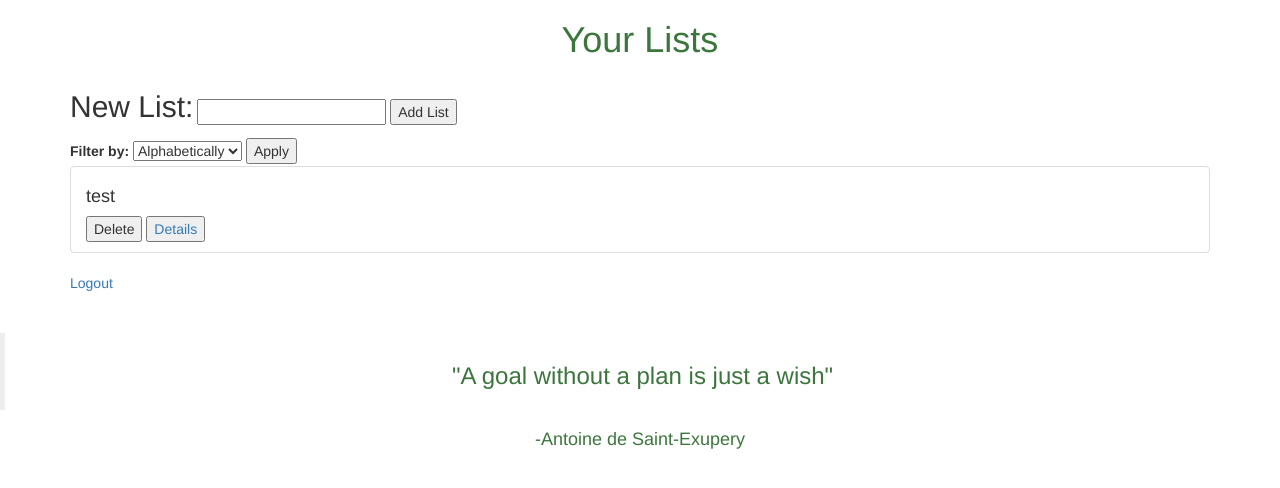
After one commit to ralphsulioti/To-Do-List, a Django app: page /lists_index in a window 1280 px wide. The commit adds this page. Shown: the top 488 px of the page. Run offline with Django 5.2, Linux system fonts and the light colour scheme; a user stored in the database is signed in; data comes from the database, SQL or seed files in the repository; both versions use the stored data as it was before the commit; some libraries are stand-ins or nearby versions.

Commit message:
Finishing touches on project
Added styling and last of functionalities

```diff
--- a/todo_list_proj/todo_list/admin.py
+++ b/todo_list_proj/todo_list/admin.py
@@ -1,7 +1,7 @@
 from django.contrib import admin
-from .models import List, Item, User
+from .models import List, Item
+from django.contrib.auth.models import User
 
 # Register your models here.
 admin.site.register(List)
 admin.site.register(Item)
-admin.site.register(User)
--- a/todo_list_proj/todo_list/models.py
+++ b/todo_list_proj/todo_list/models.py
@@ -1,33 +1,14 @@
 import datetime
 from django.db import models
 from django.utils import timezone
-
-# Create your models here.
-class User(models.Model):
-    user_name = models.CharField(max_length=200)
-
-    def __str__(self):
-        return self.user_name
+from django.contrib.auth.models import User
 
 class List(models.Model):
     user_id = models.ForeignKey(User, on_delete=models.CASCADE)
     list_name = models.CharField(max_length=200)
-
-    def __str__(self):
-        return self.list_name
-
-    def get_items(self):
-        return self.get_items()
-        #return self.item_set.all()  # Accessing related items through the foreign key relationship
 
 class Item(models.Model):
     list_id = models.ForeignKey(List, on_delete=models.CASCADE)
     item_date_added = models.DateTimeField("date added")
     item_descr = models.CharField(max_length=200)
     item_done = models.BooleanField()
-
-    def __str__(self):
-        return self.item_descr
-
-    #def was_published_recently(self):
-     #   return self.item_date_added >= timezone.now() - datetime.timedelta(days=1)
--- /dev/null
+++ b/todo_list_proj/todo_list/templates/lists_index.html
@@ -0,0 +1,51 @@
+<!DOCTYPE html>
+<html lang="en">
+<head>
+    <meta charset="UTF-8">
+    <meta name="viewport" content="width=device-width, initial-scale=1.0">
+    <link rel="stylesheet" href="https://maxcdn.bootstrapcdn.com/bootstrap/3.4.1/css/bootstrap.min.css">
+    <title>Lists</title>
+</head>
+<body>
+    <div class="container">
+        <h1><p class="text-success text-center">Your Lists</p></h1>
+        <form action="{% url 'add_list' %}" method="post">
+            {% csrf_token %}
+            <label for="list_name"><h2>New List:</h2></label>
+            <input type="text" id="list_name" name="list_name">
+            <button type="submit">Add List</button>
+        </form>
+        <form action="{% url 'lists_index' %}" method="get">
+            <label for="filter">Filter by:</label>
+            <select id="filter" name="filter">
+                <option value="list_name">Alphabetically</option>
+                <option value="oldToNew">Date Added</option>
+            </select>
+            <button type="submit">Apply</button>
+        </form>
+        {% if lists %}
+            <ul class="list-group">
+                {% for list in lists %}
+                <li class="list-group-item"><h4>{{ list.list_name }}</h4>
+                        <form action="{% url 'delete_list' list.id %}" method="post" style="display: inline;">
+                            {% csrf_token %}
+                            <button type="submit">Delete</button>
+                        </form>
+                        <a href="{% url 'list_view' list.id %}"><button>Details</button></a>
+                    </li>
+                {% endfor %}
+            </ul>
+        {% endif %}
+        <a href="{% url 'logout_view' %}">Logout</a>
+    </div>
+    <br><br>
+    <figure class="text-center">
+      <blockquote class="blockquote">
+          <h3><p class="text-success">"A goal without a plan is just a wish"</p></h3>
+      </blockquote>
+      <h4><figcaption class="blockquote-footer"><p class="text-success">
+        -Antoine de Saint-Exupery
+      </p></figcaption></h4>
+    </figure>
+</body>
+</html>
--- a/todo_list_proj/todo_list/urls.py
+++ b/todo_list_proj/todo_list/urls.py
@@ -2,10 +2,14 @@ from django.urls import path
 from . import views
 
 urlpatterns = [
-    path('', views.home),
-    path('logout', views.logout_view),
+    path('', views.home, name='home'),
+    path('logout', views.logout_view, name='logout_view'),
     path('<int:list_id>/', views.list_view, name='list_view'),
     path('delete/<int:item_id>/', views.delete_item, name='delete_item'),
     path('add/<int:list_id>/', views.add_item, name='add_item'),
     path('details/<int:item_id>/', views.item_details, name='item_details'),
+    path('done/<int:item_id>/', views.item_done, name='item_done'),
+    path('lists_index', views.lists_index, name='lists_index'),
+    path('add_list/', views.add_list, name='add_list'),
+    path('delete_list/<int:list_id>/', views.delete_list, name='delete_list'),
 ]
--- a/todo_list_proj/todo_list/views.py
+++ b/todo_list_proj/todo_list/views.py
@@ -1,9 +1,11 @@
 from django.shortcuts import render, redirect, HttpResponse, get_object_or_404
 from django.contrib.auth import logout
+from django.contrib.auth.decorators import login_required
 from django.utils import timezone
-from .models import List, Item, User
+from .models import List, Item
+from django.contrib.auth.models import User
 
-# Create your views here.
+
 def home(request):
     return render(request, 'home.html')
 
@@ -11,27 +13,75 @@ def logout_view(request):
     logout(request)
     return redirect("/")
 
-
+@login_required
 def list_view(request, list_id):
     list_obj = get_object_or_404(List, pk=list_id)
-    list_items = Item.objects.filter(list_id=list_obj)
+    filter_option = request.GET.get('filter')
+
+
+    if filter_option == 'date_added':
+        list_items = Item.objects.filter(list_id=list_obj).order_by('-item_date_added')
+    elif filter_option == 'description':
+        list_items = Item.objects.filter(list_id=list_obj).order_by('item_descr')
+    elif filter_option == 'completed':
+        list_items = Item.objects.filter(list_id=list_obj).order_by('item_done')
+    else:
+        list_items = Item.objects.filter(list_id=list_obj)
+
     return render(request, 'list.html', {'list_obj': list_obj, 'list_items': list_items})
 
 
+@login_required
 def delete_item(request, item_id):
     item = get_object_or_404(Item, pk=item_id)
-    if request.method == 'POST':
+    if request.method == 'POST' and item.list_id.user_id == request.user:
         item.delete()
     return redirect('list_view', list_id=item.list_id.id)
 
+@login_required
 def add_item(request, list_id):
+    list_obj = get_object_or_404(List, pk=list_id)
     if request.method == 'POST':
-        list_obj = get_object_or_404(List, pk=list_id)
         item_descr = request.POST.get('item_descr')
-        new_item = Item.objects.create(list_id=list_obj, item_descr=item_descr, item_date_added=timezone.now(), item_done=False)
+        if list_obj.user_id == request.user:
+            new_item = Item.objects.create(list_id=list_obj, item_descr=item_descr, item_date_added=timezone.now(), item_done=False)
     return redirect('list_view', list_id=list_id)
 
+@login_required
 def item_details(request, item_id):
     item = get_object_or_404(Item, pk=item_id)
     list_name = item.list_id.list_name
     return render(request, 'item_details.html', {'item': item, 'list_name': list_name})
+
+@login_required
+def item_done(request, item_id):
+    item = get_object_or_404(Item, pk=item_id)
+    item.item_done = not item.item_done
+    item.save()
+    return redirect('list_view', list_id = item.list_id.id)
+
+@login_required
+def lists_index(request):
+    filter_option = request.GET.get('filter')
+
+    if filter_option == 'list_name':
+        lists = List.objects.filter(user_id=request.user).order_by('list_name')
+    else:
+        lists = List.objects.filter(user_id=request.user)
+    return render(request, 'lists_index.html', {'lists': lists})
+
+
+@login_required
+def add_list(request):
+    if request.method == 'POST':
+        user_fk = request.user
+        list_name = request.POST.get('list_name')
+        new_list = List.objects.create(user_id=user_fk, list_name = list_name)
+    return redirect('lists_index')
+
+@login_required
+def delete_list(request, list_id):
+    list_obj = get_object_or_404(List, pk=list_id)
+    if request.method == 'POST' and request.user == list_obj.user_id:
+        list_obj.delete()
+    return redirect('lists_index')
```
Also changed, not shown: todo_list_proj/todo_list/static/style.css (added, +20 -0 lines), todo_list_proj/todo_list/templates/home.html (+20 -6 lines), todo_list_proj/todo_list/templates/item_details.html (+15 -5 lines), todo_list_proj/todo_list/templates/list.html (+46 -6 lines), todo_list_proj/db.sqlite3, todo_list_proj/todo_list/migrations/0002_alter_list_user_id_delete_user.py (added).
